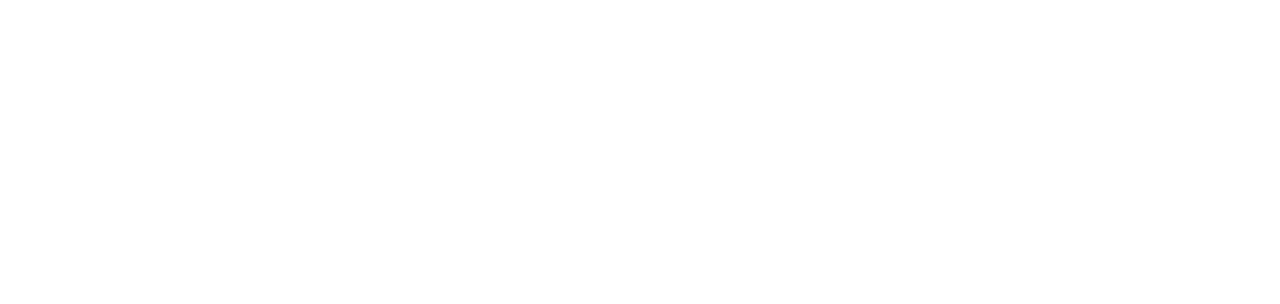
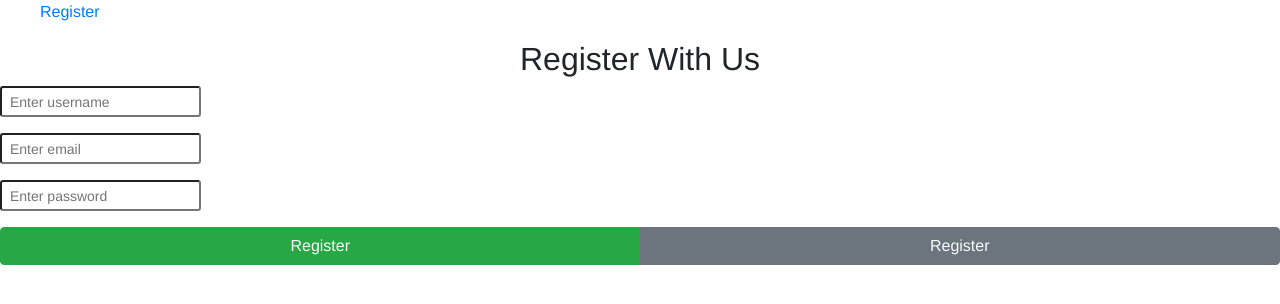
Before and after one commit to Subbu23M/E-Learning-Project, a React (Create React App) app: page /register in a window 1280 px wide. Shown: the top 304 px of the page. Built offline with nearby package versions, Linux system fonts and the light colour scheme.

Commit message:
default styles removed on browser

```diff
--- a/src/Components/NavBar.js
+++ b/src/Components/NavBar.js
@@ -17,7 +17,23 @@
 const NavBar = () => {
     return (
         <>
+            <ul>
+                <li>
+                    <Link to='/register'>
+                        Register
+                    </Link>
+                </li>
+            </ul>
 
+            <Switch>
+                <Route
+                    path='/register'
+                    component={Register}
+                    exact
+                >
+
+                </Route>
+            </Switch>
         </>
     )
 }
--- a/src/Components/Register.js
+++ b/src/Components/Register.js
@@ -1,8 +1,74 @@
 import React from 'react';
+
+import {useFormik} from 'formik';
+
+import * as yup from 'yup';
 
 const Register = () => {
     return (
         <>
+
+            <h2 className='text-capitalize text-center'>
+                register with us
+            </h2>
+
+            <form>
+
+                {/* 1 */}
+                <div className="form-group">
+
+                    <input
+                        type="text"
+                        name="username"
+                        placeholder='Enter username'
+                        className='form-control-sm'
+                    />
+
+                </div>
+
+                {/* 2 */}
+                <div className="form-group">
+
+                    <input
+                        type="text"
+                        name="email"
+                        placeholder='Enter email'
+                        className='form-control-sm'
+                    />
+
+                </div>
+
+                {/* 3 */}
+                <div className="form-group">
+
+                    <input
+                        type="text"
+                        name="password"
+                        placeholder='Enter password'
+                        className='form-control-sm'
+                    />
+
+                </div>
+
+                <div className="btn-group d-flex justify-content-around align-items-center">
+
+                    <button
+                        type='submit'
+                        className='btn btn-success btn-md text-capitalize text-light'
+                    >
+                        register
+                    </button>
+
+                    <button
+                        type='submit'
+                        className='btn btn-secondary btn-md text-capitalize text-light'
+                    >
+                        register
+                    </button>
+
+                </div>
+
+            </form>
 
         </>
     )
--- a/src/Styling/Main.scss
+++ b/src/Styling/Main.scss
@@ -4,3 +4,20 @@
     box-sizing: border-box;
     font-family: 'Franklin Gothic Medium', 'Arial Narrow', Arial, sans-serif;
 }
+
+li{
+    list-style-type:none;
+}
+
+a{
+    text-decoration: none;
+
+    &:hover{
+        text-decoration: none;
+        color: darkcyan;
+    }
+}
+
+input:focus{
+    outline: none;
+}
```
